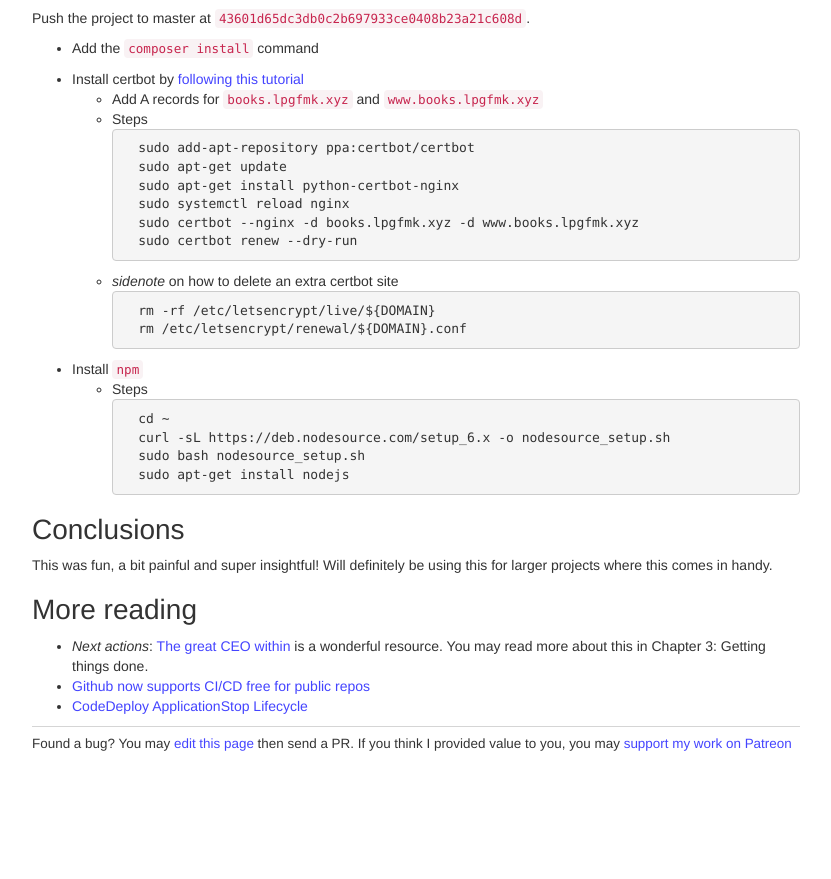
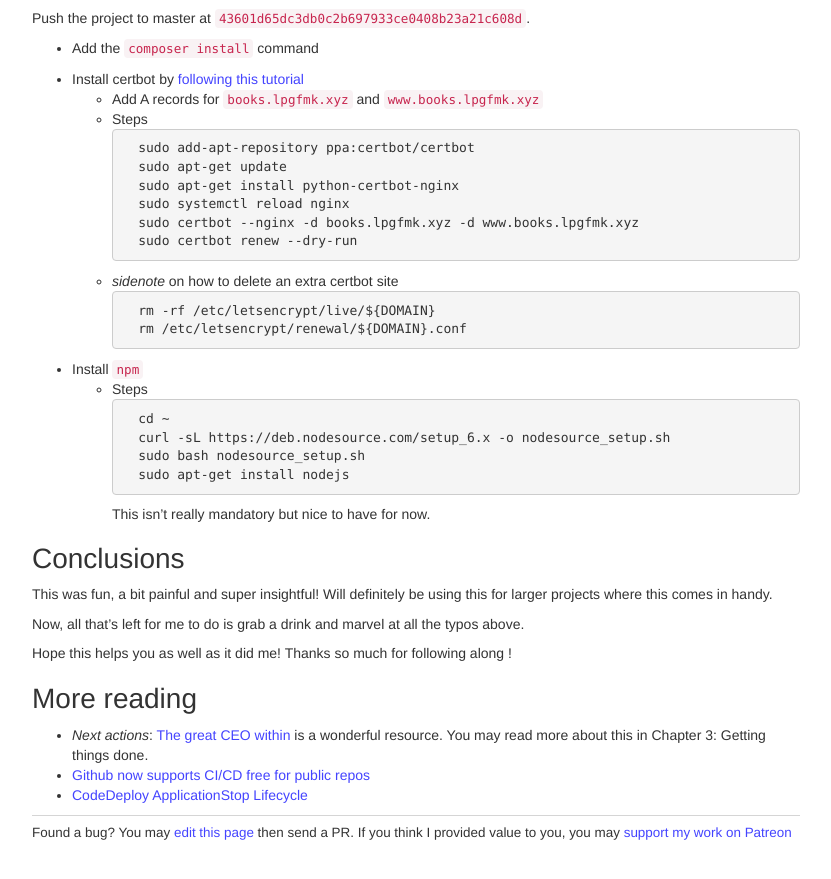
Before and after one commit to anrei0000/anrei0000.github.io, a Jekyll site: the page built from _posts/2019-08-02-ci_cd_with_laravel_bitbucket_aws.md, in a window 1280 px wide and 900 px high, scrolled down 10511 px. Shown: the top 879 px of the window, without its empty margins (224-1055 px from the left). Built offline with Jekyll 4.4.1, drawn with Linux system fonts in a browser that asks for light colours; nearby versions of some CDN libraries; a style sheet for code colours, icons or effects is not loaded; before the commit the page ends 11323 px from its top, so only the background shows below that.

````diff
--- a/_posts/2019-08-02-ci_cd_with_laravel_bitbucket_aws.md
+++ b/_posts/2019-08-02-ci_cd_with_laravel_bitbucket_aws.md
@@ -580,9 +580,14 @@
     sudo bash nodesource_setup.sh
     sudo apt-get install nodejs
     ```
+    This isn't really mandatory but nice to have for now.
 
 # Conclusions
 This was fun, a bit painful and super insightful! Will definitely be using this for larger projects where this comes in handy.
+
+Now, all that's left for me to do is grab a drink and marvel at all the typos above.
+
+Hope this helps you as well as it did me! Thanks so much for following along !
 
 # More reading
 * _Next actions_:
````
